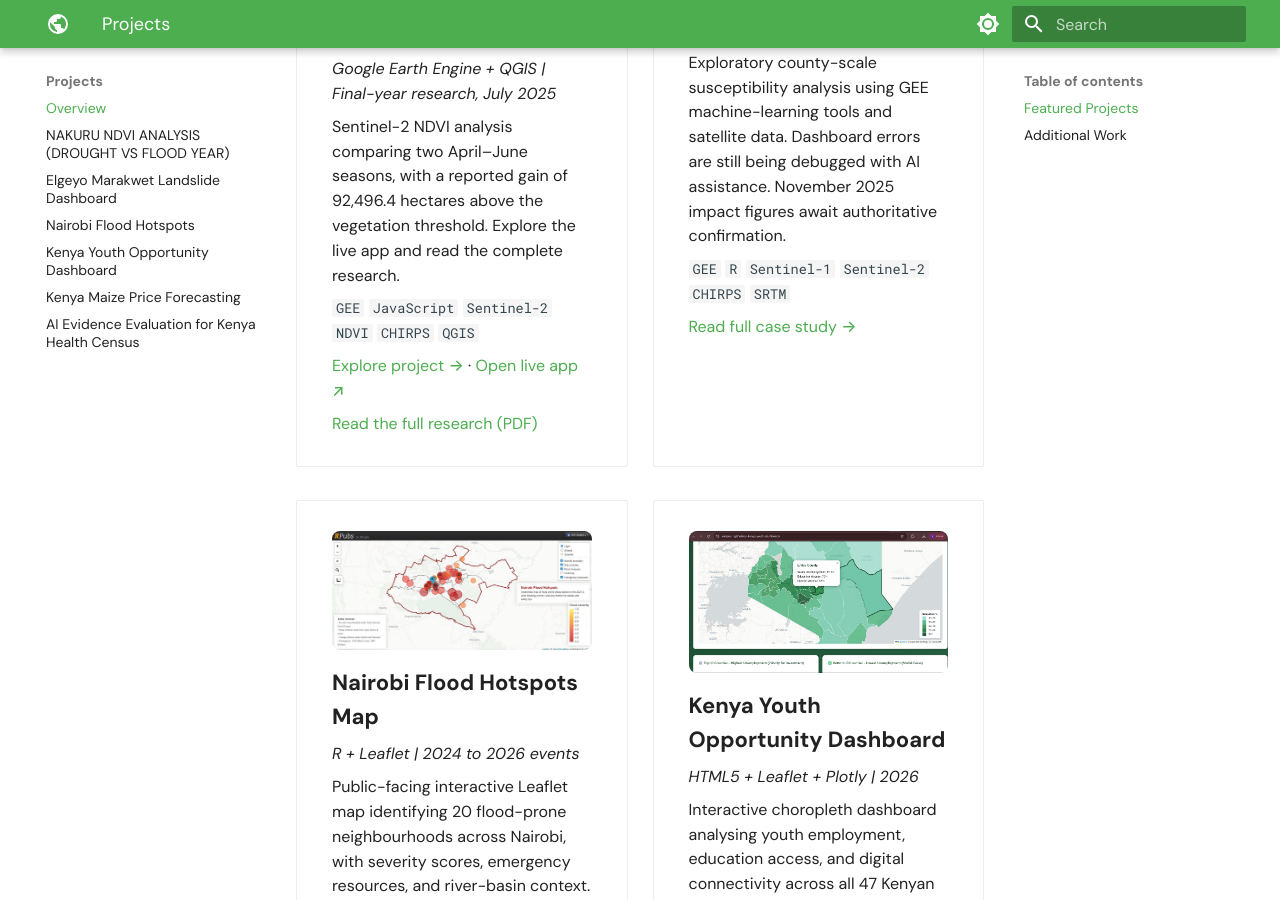
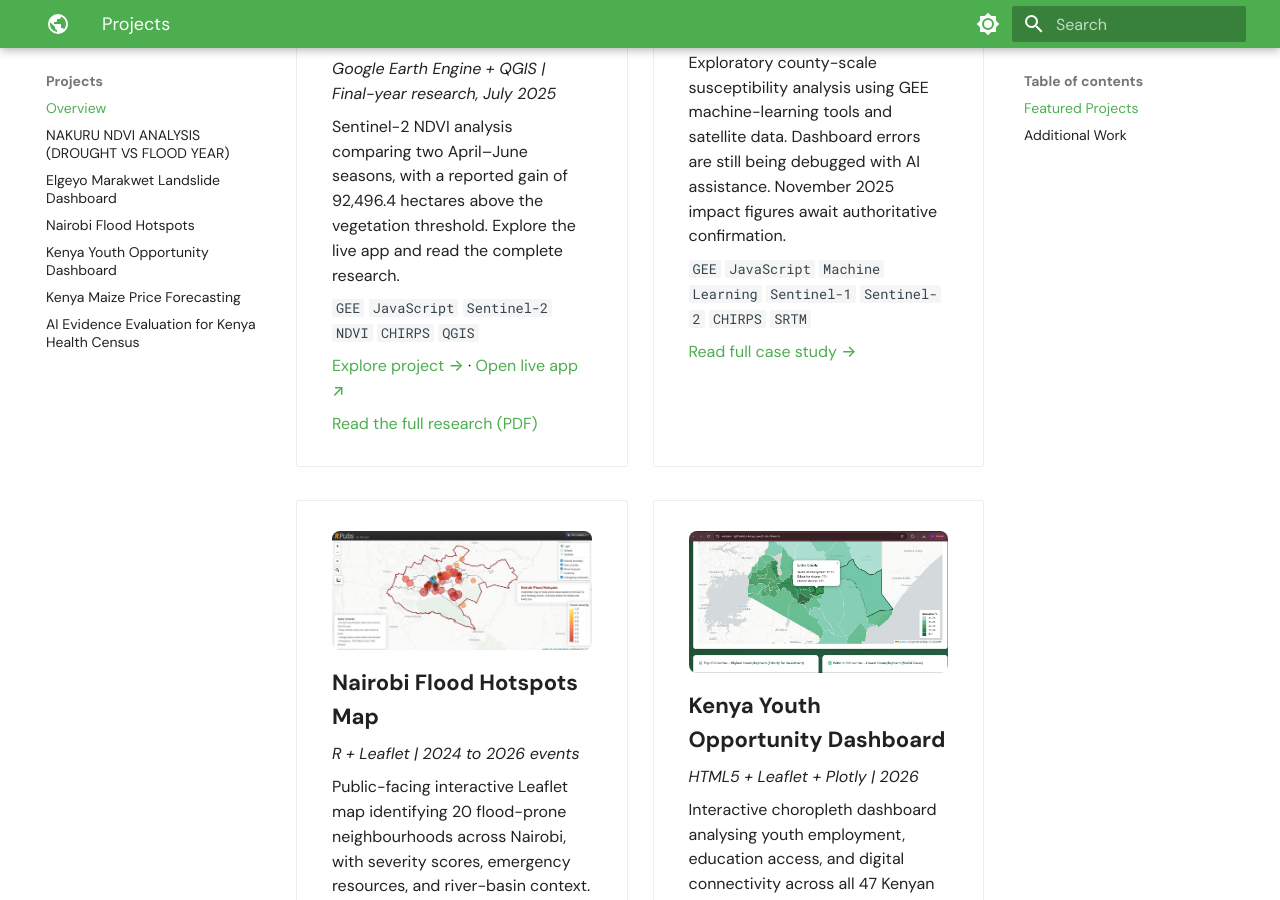
Before and after one commit to Wanjiru-1/Wanjiru-1.github.io, an MkDocs documentation site: the page built from docs/projects/index.md, in a window 1280 px wide and 900 px high, scrolled down 681 px. Built offline with MkDocs 1.6.1 and Material for MkDocs 9.7.7, drawn with Linux system fonts in a browser that asks for light colours.

Commit message:
Correct Elgeyo project technology tags

```diff
--- a/docs/projects/index.md
+++ b/docs/projects/index.md
@@ -34,7 +34,7 @@ Real-world geospatial and data analytics work addressing climate risk, disaster
 
     Exploratory county-scale susceptibility analysis using GEE machine-learning tools and satellite data. Dashboard errors are still being debugged with AI assistance. November 2025 impact figures await authoritative confirmation.
 
-    `GEE` `R` `Sentinel-1` `Sentinel-2` `CHIRPS` `SRTM`
+    `GEE` `JavaScript` `Machine Learning` `Sentinel-1` `Sentinel-2` `CHIRPS` `SRTM`
 
     [Read full case study →](elgeyo-landslide.md)
 
```
